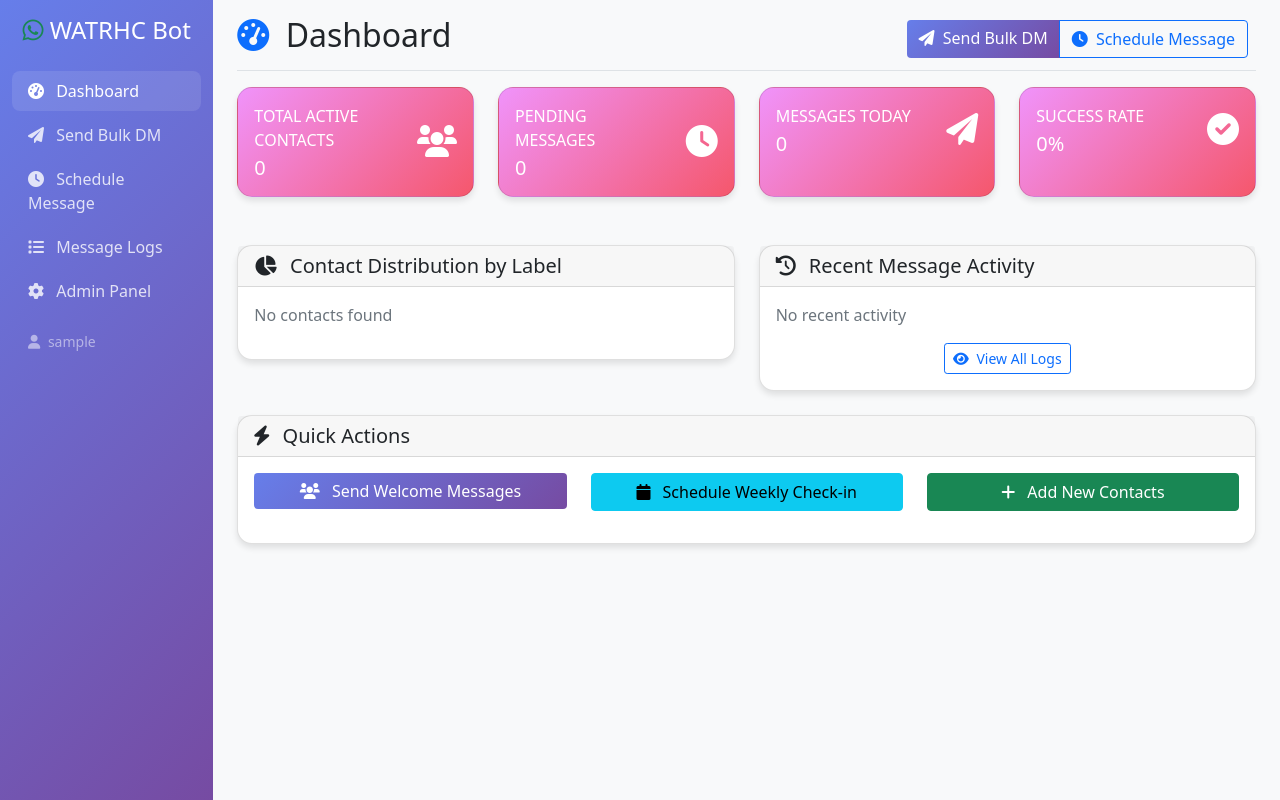
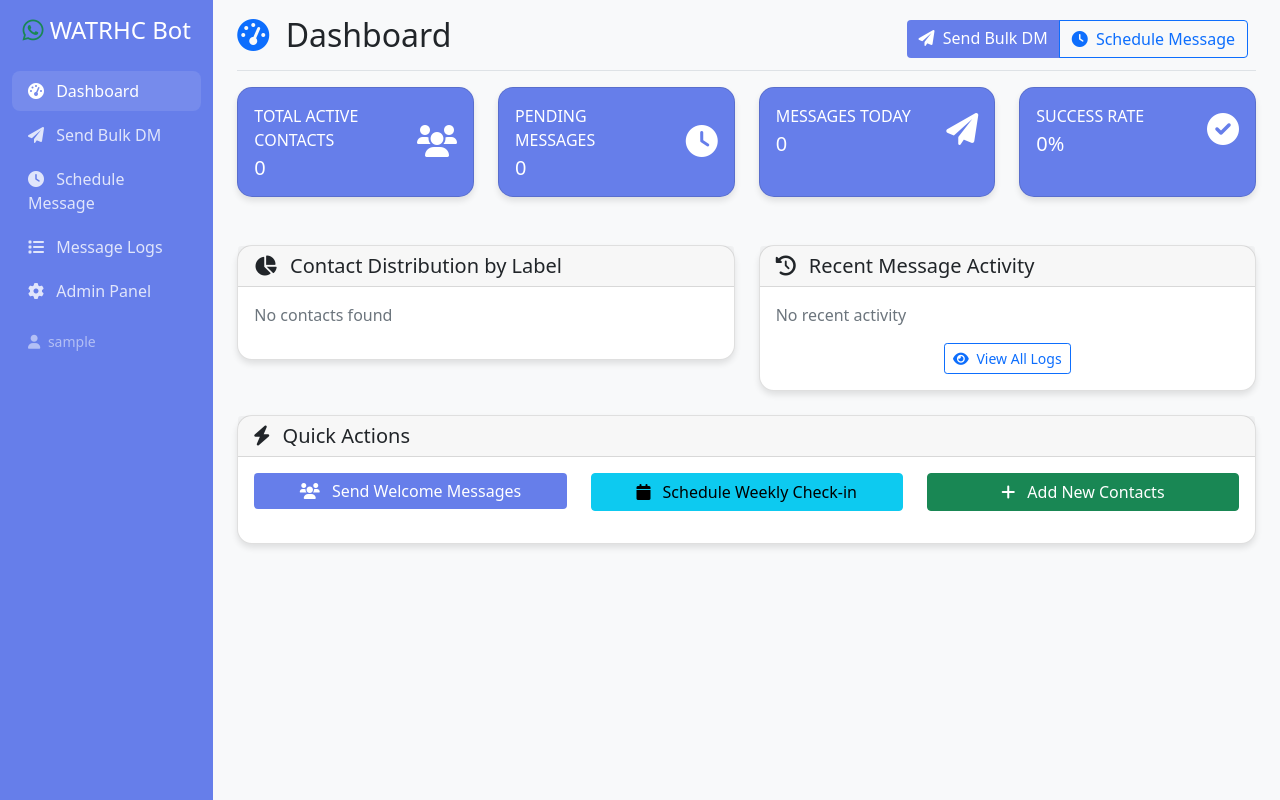
Before and after one commit to Khenzie1/Kents_Libs, a Django app: page / in a window 1280 px wide. Run offline with Django 5.2, Linux system fonts and the light colour scheme; the visitor is signed in with stand-in values (Sample User, id 1); data that the repository does not hold is empty; parts of the project's set-up code (start-up, migrations or seed data) failed here and were passed over.

Commit message:
Changed the color of my UI

```diff
--- a/templates/base.html
+++ b/templates/base.html
@@ -9,7 +9,7 @@
     <style>
         .sidebar {
             min-height: 100vh;
-            background: linear-gradient(135deg, #667eea 0%, #764ba2 100%);
+            background: linear-gradient(135deg, #667eea 0%, #667eea 100%);
         }
         .nav-link {
             color: rgba(255,255,255,0.8);
@@ -25,11 +25,11 @@
             box-shadow: 0 4px 6px rgba(0,0,0,0.1);
         }
         .btn-primary {
-            background: linear-gradient(135deg, #667eea 0%, #764ba2 100%);
+            background: linear-gradient(135deg, #667eea 0%, #667eea 100%);
             border: none;
         }
         .stats-card {
-            background: linear-gradient(135deg, #f093fb 0%, #f5576c 100%);
+            background: linear-gradient(135deg, #667eea 0%, #667eea 100%);
             color: white;
         }
     </style>
```
Also changed, not shown: 1 other file.
